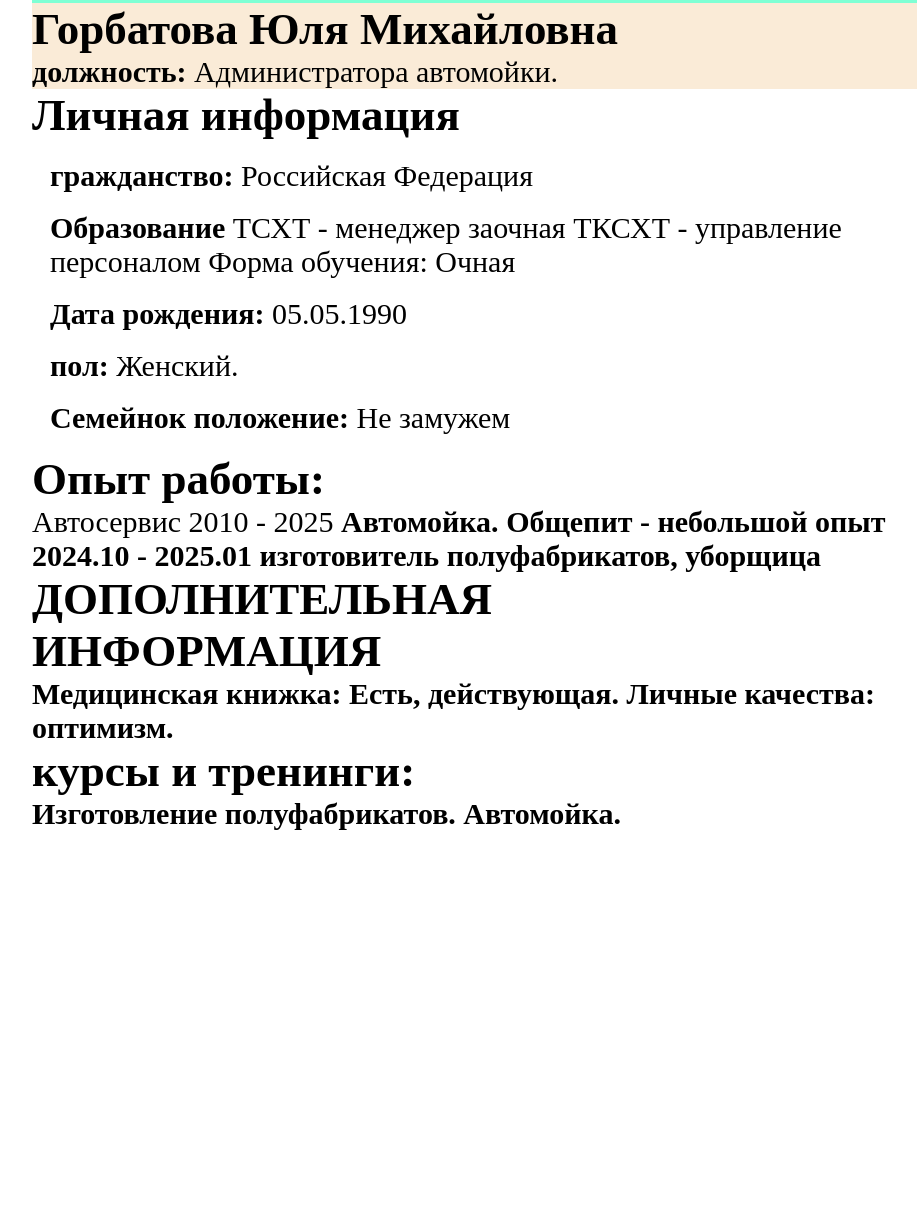
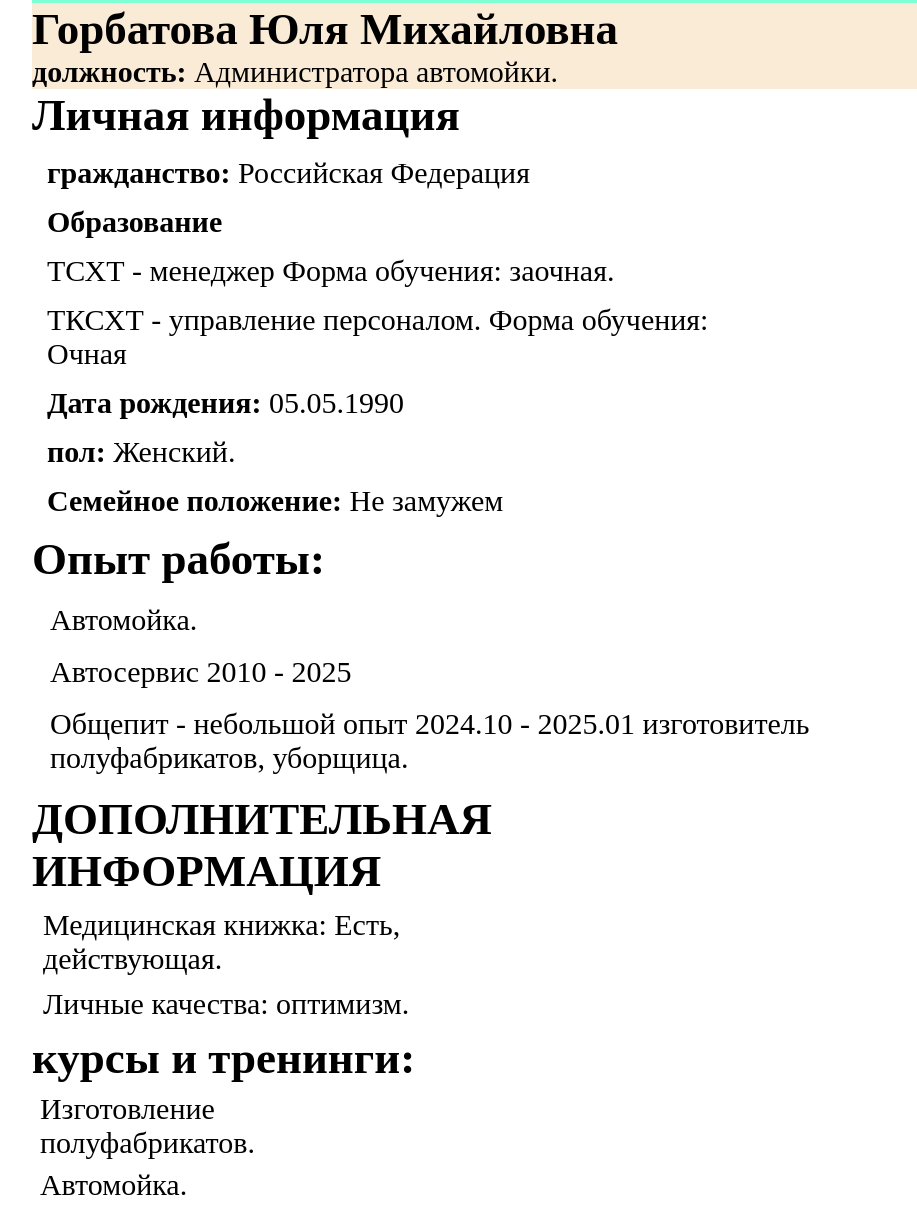
Before and after one commit to Yoliana123/resume, a plain HTML site: page index.html in a window 1280 px wide. Shown: the part 653-1863 px from the top of the page, without its empty margins (158-1075 px from the left). Before the commit the page ends 1484 px from the top, so only its background shows below. Drawn offline with Linux system fonts and the light colour scheme.

Commit message:
right now

```diff
--- a/index.html
+++ b/index.html
@@ -31,13 +31,12 @@
                 </p>
                 <p>
                     <strong>Образование</strong>
-                    <span>ТСХТ - менеджер</span>
-                    <span>заочная</span>
-                    <span>ТКСХТ - управление персоналом</span>
-                    <span>
-                    Форма обучения: Очная
+                    <p>ТСХТ - менеджер
+                    <span>Форма обучения: заочная.</span>
 
-                    </span>
+                    </p>
+                    <p>ТКСХТ - управление персоналом. <span>Форма обучения: Очная</span></p>
+
                 </p>
                 <p>
                     <strong>Дата рождения: </strong>
@@ -48,30 +47,34 @@
                     <span>Женский.</span>
                 </p>
                 <p>
-                    <strong>Семейнок положение:</strong>
+                    <strong>Семейное положение:</strong>
                     <span>Не замужем</span>
                 </p>
             </div>
             <div class="workExperience">
                 <h2>Опыт работы: </h2>
+                <p>Автомойка. </p>
+                <p>
                 Автосервис 2010 - 2025
-                <strong>Автомойка. </strong>
-                <strong>
+                </p>
+                <p>
+                    <span>
                 Общепит - небольшой опыт 2024.10 - 2025.01
+                    </span>
                     <span>изготовитель полуфабрикатов, </span>
-                    <span>уборщица</span>
-                </strong>
+                    <span>уборщица.</span>
+                </p>
             </div>
             <div>
                 <h2>ДОПОЛ<wbr>НИТЕЛЬНАЯ <br> ИНФОР<wbr>МАЦИЯ</h2>
-                <strong>
+                <p>
 Медицинская книжка: Есть, действующая.
 
-                </strong>
-                <strong>
+                </p>
+                <p>
 Личные качества: оптимизм.
 
-                </strong>
+                </p>
 
 
 
@@ -82,8 +85,8 @@
             </div>
             <div>
                 <h2>курсы и тренинги:</h2>
-                <strong>Изготовление полуфабрикатов. </strong>
-                <strong>Автомойка. </strong>
+                <p>Изготовление полуфабрикатов. </p>
+                <p>Автомойка. </p>
 
             </div>
         </article>
```
